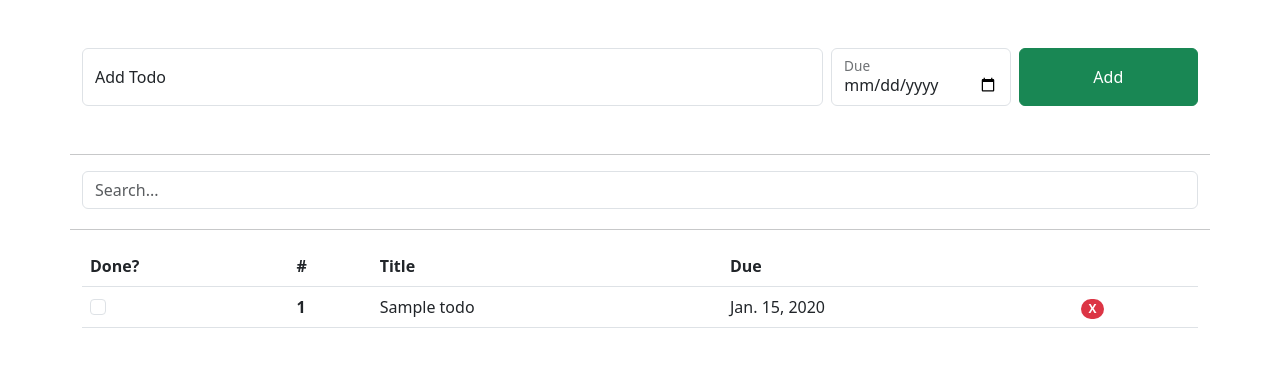
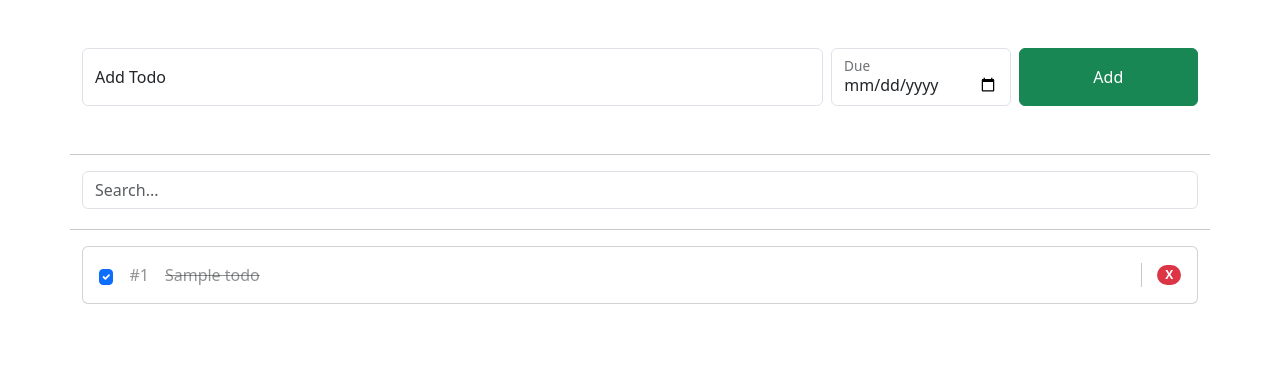
Before and after one commit to thisisjab/django_htmx, a Django app: page /todo/list/ in a window 1280 px wide. Shown: the part 56-423 px from the top of the page. Run offline with Django 4.2, Linux system fonts and the light colour scheme; a user stored in the database is signed in; tables that the repository leaves empty hold one stand-in row (values such as "Sample post"); some libraries are stand-ins or nearby versions.

Commit message:
feat(todos): changeg layout of todo list partial template

```diff
--- a/project/templates/todos/partial/list.html
+++ b/project/templates/todos/partial/list.html
@@ -1,36 +1,28 @@
 {% if user_todos %}
-  <table class="table w-100">
-    <thead>
-      <tr>
-        <th scope="col">Done?</th>
-        <th scope="col">#</th>
-        <th scope="col">Title</th>
-        <th scope="col">Due</th>
-        <th scope="col"></th>
-      </tr>
-    </thead>
-    <tbody>
-      {% for todo in user_todos %}
-        <tr>
-          <td>
-            <input class="form-check-input" type="checkbox" value="is_done">
-          </td>
-          <th scope="row">{{ forloop.counter }}</th>
-          <td>{{ todo.title }}</td>
-          <td>
+  <ul class="sortable list-group">
+    {% for todo in user_todos %}
+      <li class="card d-flex flex-row align-items-center justify-content-between px-3 py-3 mb-3">
+        {% if todo.is_done %}
+          <input class="form-check-input" type="checkbox" name="is_done" id="" checked />
+          <p class="my-0 mx-3 text-body-tertiary">#{{ forloop.counter }}</p>
+          <p class="my-0 text-decoration-line-through text-body-tertiary w-100" style="margin-right: 1rem;">{{ todo.title }}</p>
+          <div class="vr"></div>
+          <span class="badge rounded-pill text-bg-danger" style="cursor: pointer; margin-left: 1rem" hx-delete="{% url 'todo:delete' todo.pk %}" hx-target="#todoList">X</span>
+        {% else %}
+          <input class="form-check-input" type="checkbox" name="is_done" id="" />
+          <p class="my-0 mx-3">#{{ forloop.counter }}</p>
+          <p class="my-0 w-100" style="margin-right: 1rem;">
+            {{ todo.title }}
             {% if todo.due %}
-              {{ todo.due }}
-            {% else %}
-              No due
+              <span class="badge text-bg-success font-monospace" style="margin-left: 1rem;">Due: {{ todo.due|date:'c' }}</span>
             {% endif %}
-          </td>
-          <td>
-            <span class="badge rounded-pill text-bg-danger" style="cursor: pointer;" hx-delete="{% url 'todo:delete' todo.pk %}" hx-target="#todoList">X</span>
-          </td>
-        </tr>
-      {% endfor %}
-    </tbody>
-  </table>
+          </p>
+          <div class="vr"></div>
+          <span class="badge rounded-pill text-bg-danger" style="cursor: pointer; margin-left: 1rem;" hx-delete="{% url 'todo:delete' todo.pk %}" hx-target="#todoList">X</span>
+        {% endif %}
+      </li>
+    {% endfor %}
+  </ul>
 {% else %}
   <p>You got no todos.</p>
 {% endif %}
```
